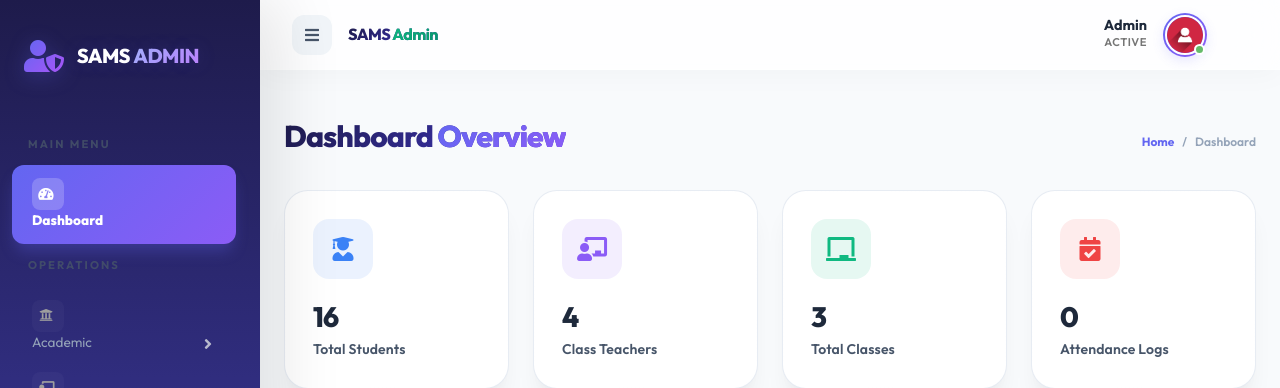
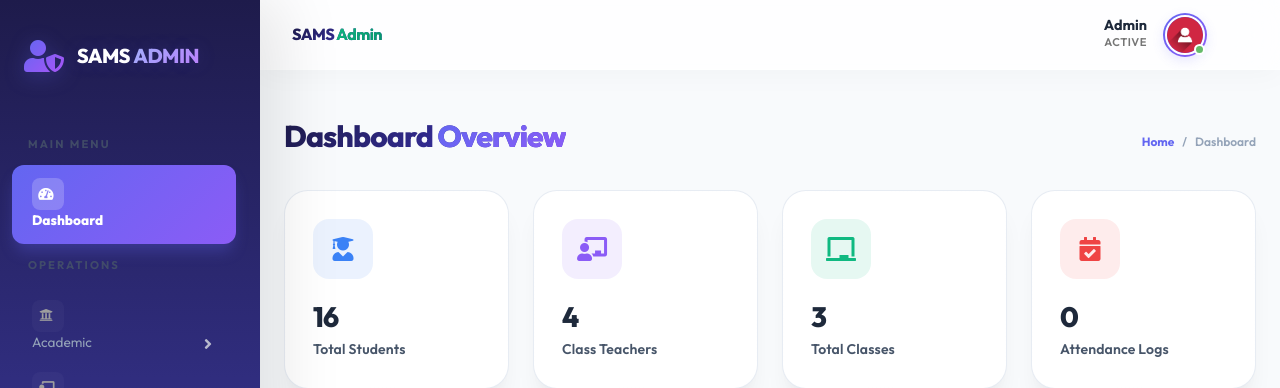
Before and after one commit to mallikarjun-athani/Student-Attendance-Management-System, a PHP site: the page made by Admin/index.php in a window 1280 px wide. Shown: the top 388 px of the page. Run offline with PHP 8.4, Linux system fonts and the light colour scheme; a user stored in the database is signed in; data comes from the database, SQL or seed files in the repository; data that the repository does not hold is empty; a stand-in replaces the project's code that opens the database connection; some libraries are stand-ins or nearby versions.

Commit message:
UI Tweak: Hidden sidebar toggle button in topbar on desktop screens

```diff
--- a/Admin/css/premium-admin.css
+++ b/Admin/css/premium-admin.css
@@ -186,6 +186,13 @@ body {
     background: #fff !important;
     border-color: var(--primary);
     color: var(--primary) !important;
+}
+
+/* Hide Topbar Toggle on Desktop if requested */
+@media (min-width: 768px) {
+    #sidebarToggleTop {
+        display: none !important;
+    }
 }
 
 /* --- Pro Dashboard Cards --- */
```
